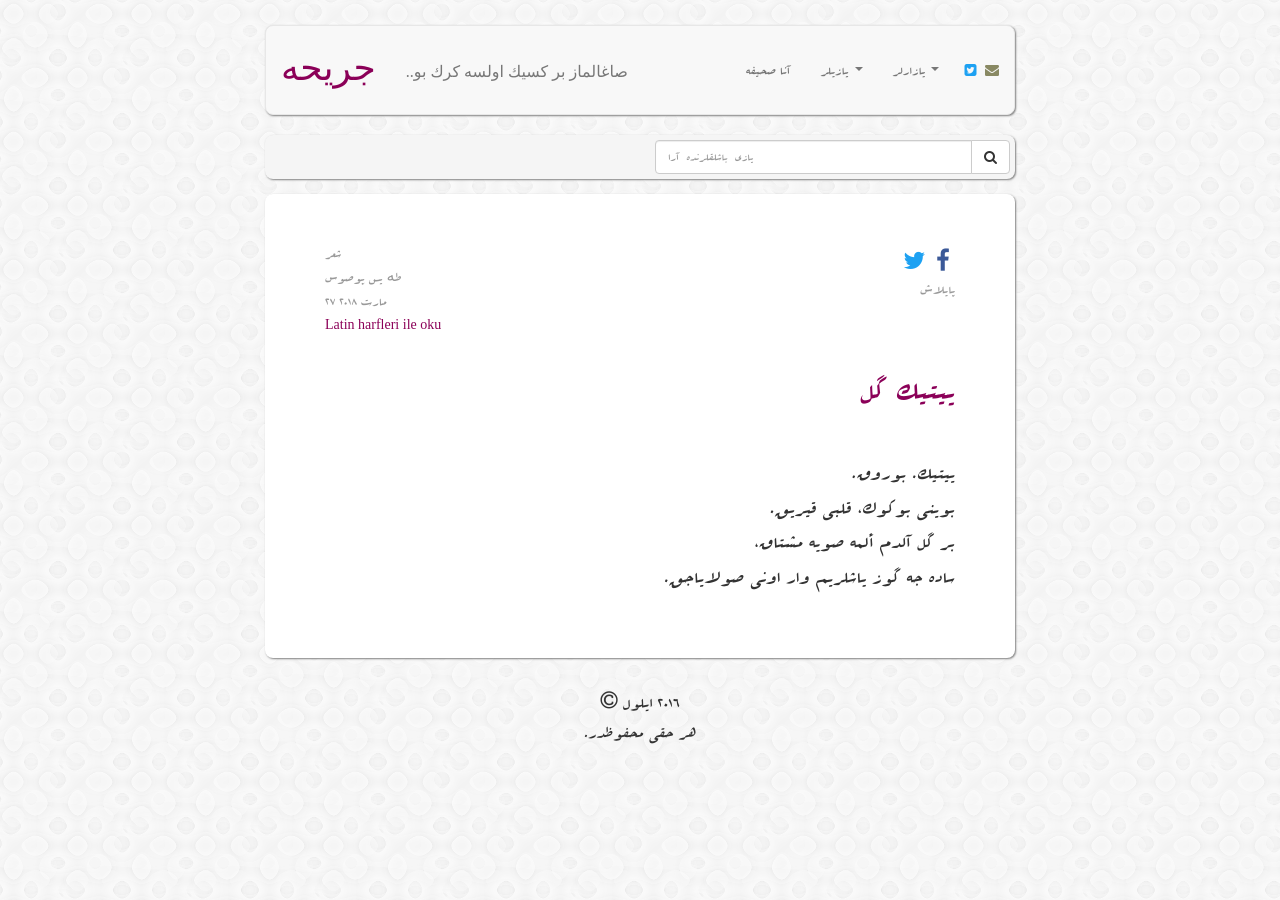
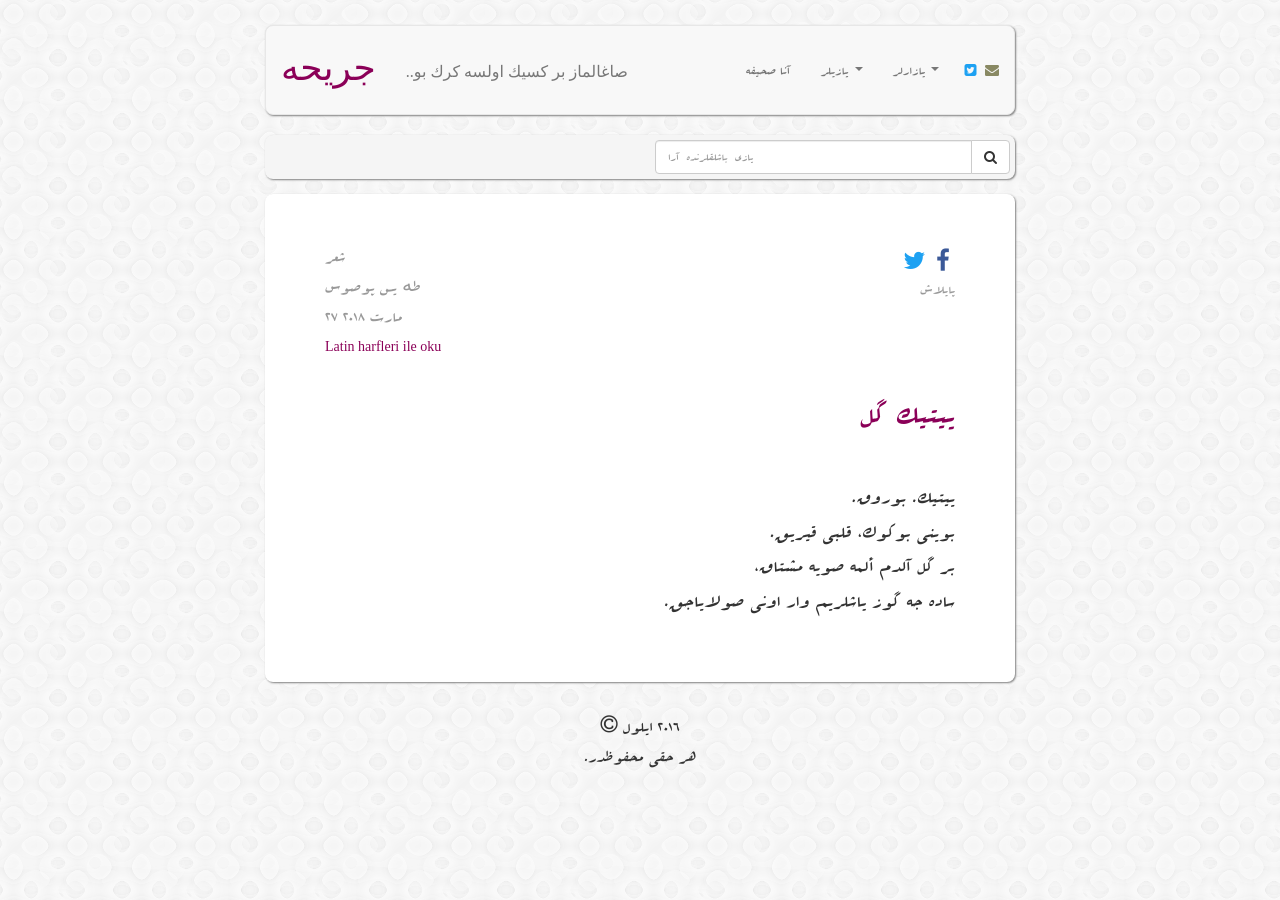
Before and after one commit to muhammedaydogdu/muhammedaydogdu.github.io, a Jekyll site: the page built from _posts/2018-03-27-yitik-gul-os.md, in a window 1280 px wide. Built offline with Jekyll 4.4.1, drawn with Linux system fonts in a browser that asks for light colours; some web fonts are replaced.

Commit message:
Update style.css

```diff
--- a/css/style.css
+++ b/css/style.css
@@ -159,3 +159,7 @@ nav li a.social {
 #lang-os {
   font-size: 14px;
 }
+
+#os-bilgi {
+  font-size: 20px;
+}
```
